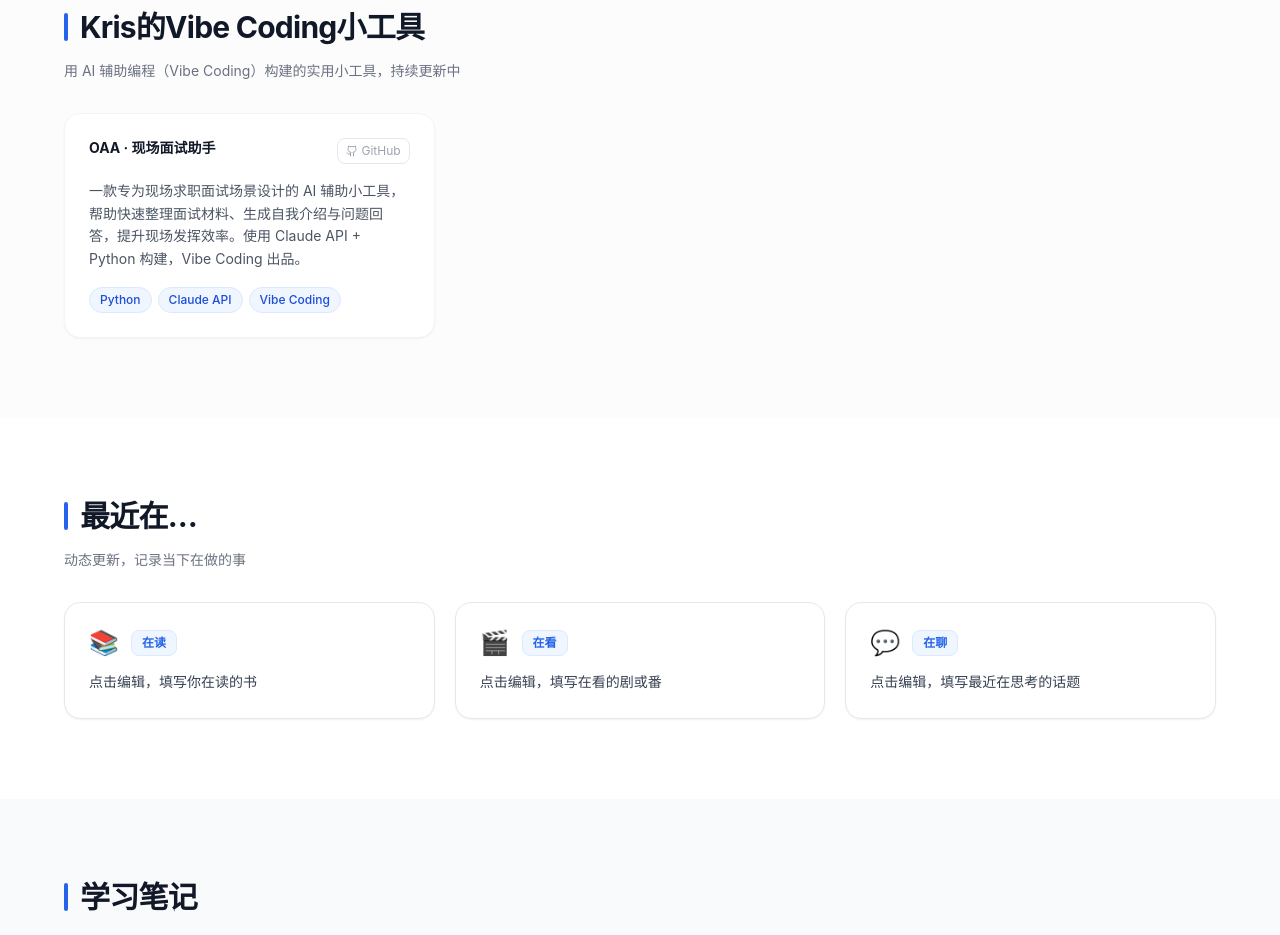
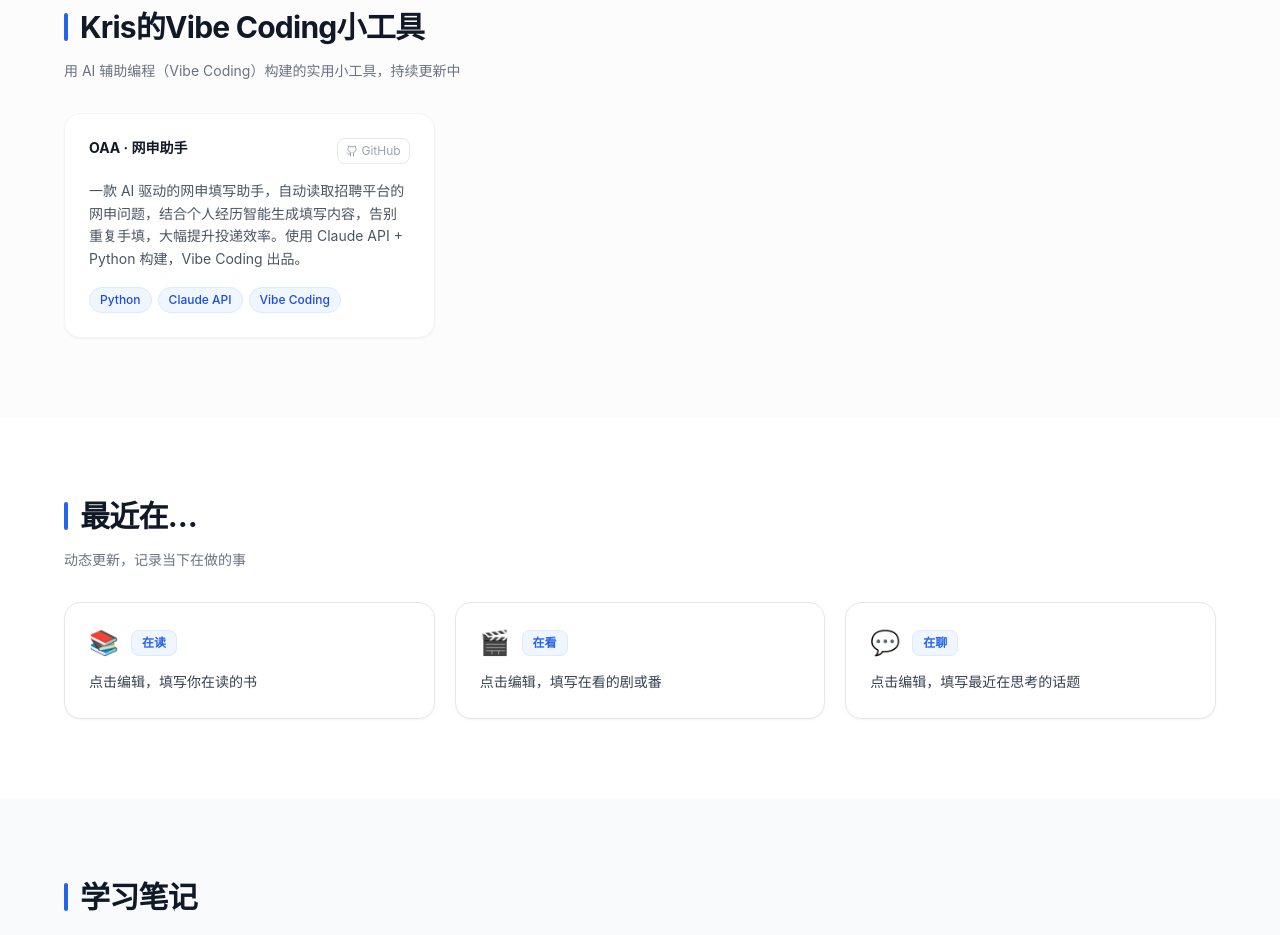
Before and after one commit to gu1209/gu1209.github.io, a Next.js app: page / in a window 1280 px wide. Shown: the part 5160-6095 px from the top of the page. Built offline with nearby package versions, Linux system fonts and the light colour scheme; no server answers.

Commit message:
fix: 修正OAA项目描述为网申助手

```diff
--- a/app/page.tsx
+++ b/app/page.tsx
@@ -243,10 +243,10 @@ const skillsData = {
 
 const vibeTools = [
   {
-    name: 'OAA · 现场面试助手',
-    nameEn: 'OAA · Onsite Apply Assistant',
-    desc: '一款专为现场求职面试场景设计的 AI 辅助小工具，帮助快速整理面试材料、生成自我介绍与问题回答，提升现场发挥效率。使用 Claude API + Python 构建，Vibe Coding 出品。',
-    descEn: 'An AI-powered assistant designed for onsite job interviews — helps organize materials, generate self-introductions and answers on the fly. Built with Claude API + Python via Vibe Coding.',
+    name: 'OAA · 网申助手',
+    nameEn: 'OAA · Online Application Assistant',
+    desc: '一款 AI 驱动的网申填写助手，自动读取招聘平台的网申问题，结合个人经历智能生成填写内容，告别重复手填，大幅提升投递效率。使用 Claude API + Python 构建，Vibe Coding 出品。',
+    descEn: 'An AI-powered online job application assistant that reads application form questions and auto-generates tailored answers based on your background. No more manual form-filling. Built with Claude API + Python via Vibe Coding.',
     tech: ['Python', 'Claude API', 'Vibe Coding'],
     github: 'https://github.com/gu1209/onsite_apply_ass',
   },
```
